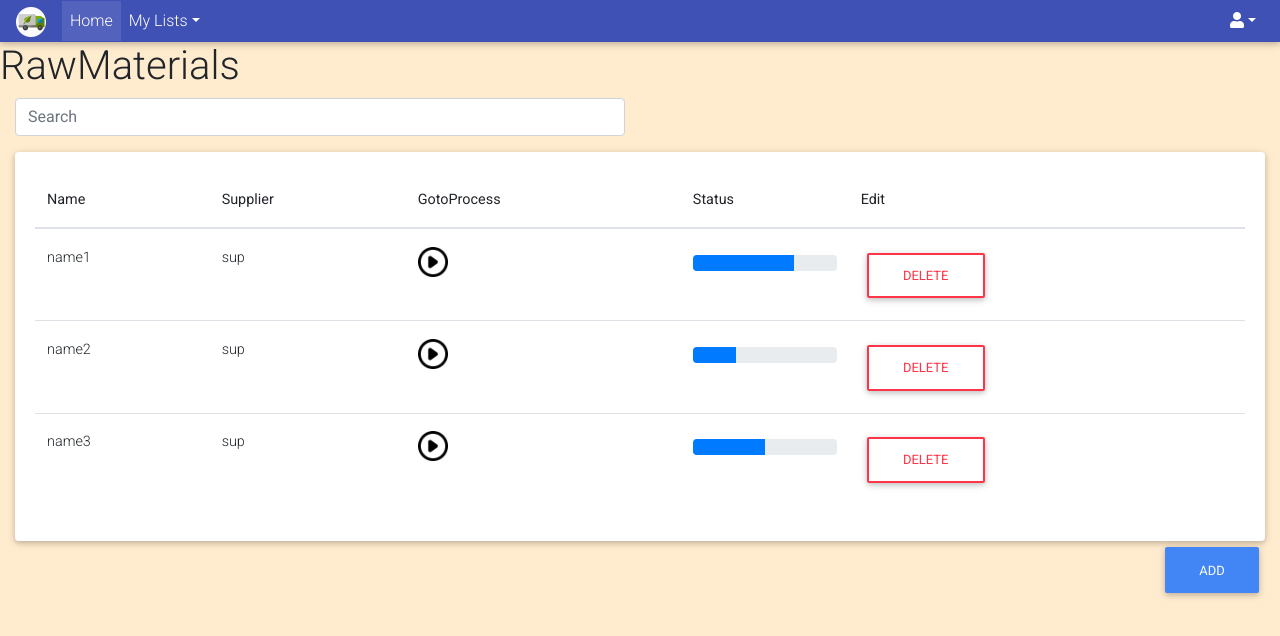
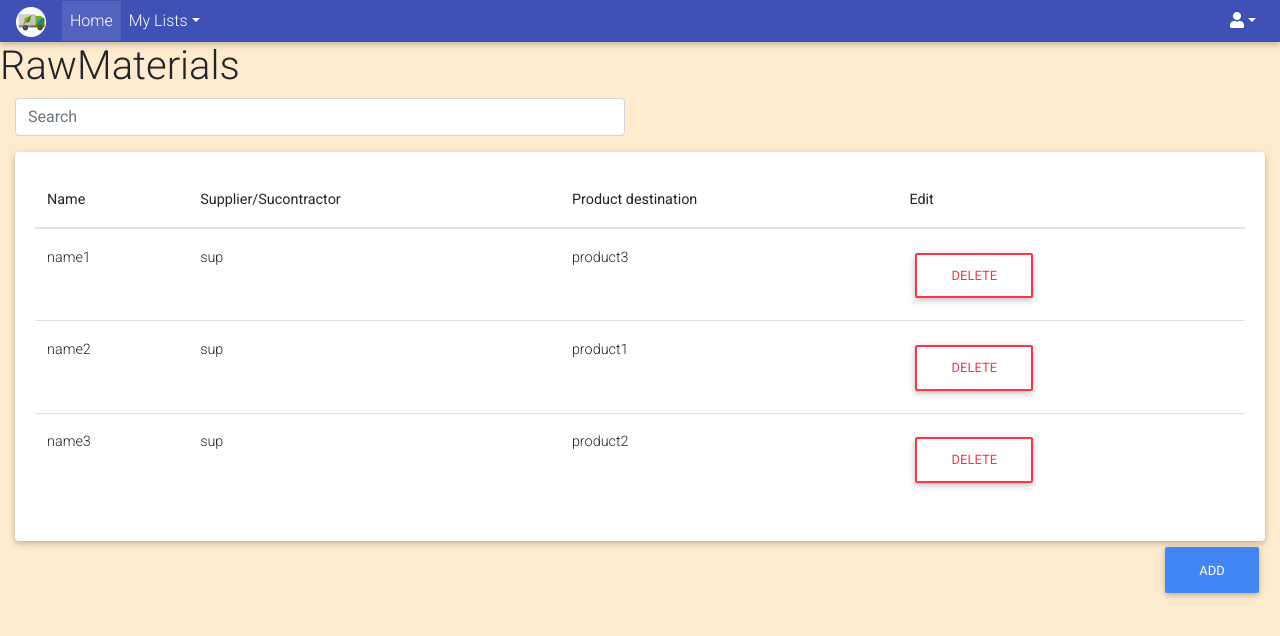
Before and after one commit to LouisDeveze/supply-impact, a React (Create React App) app in the folder frontend/: page /RawMaterials in a window 1280 px wide. Shown: the top 636 px of the page. Built offline with nearby package versions, Linux system fonts and the light colour scheme.

Commit message:
API front/back

```diff
--- a/frontend/package.json
+++ b/frontend/package.json
@@ -6,6 +6,7 @@
     "@testing-library/jest-dom": "^4.2.4",
     "@testing-library/react": "^9.3.3",
     "@testing-library/user-event": "^7.1.2",
+    "axios": "^0.19.2",
     "mdbreact": "^4.23.1",
     "react": "^16.10.2",
     "react-dom": "^16.10.2",
--- /dev/null
+++ b/frontend/src/API/ApiManager.js
@@ -0,0 +1,90 @@
+import axios from 'axios'
+
+//use 'http://' or 'https://' fix the problem of cross-origin permission
+const API_URI = 'http://localhost:3030';
+
+class ApiManager {
+
+    /*ALL GET*/
+
+    // find all users
+    fetchAllUsers() {
+        return axios.get(`${API_URI}/users`);
+    }
+
+    //find one user
+    fetchOneUser(email) {
+        return axios.get(`${API_URI}/users/${email}`);
+    }
+
+    // find all products
+    fetchAllProducts() {
+        return axios.get(`${API_URI}/modelProduit`);
+    }
+
+
+    //find one product
+    fetchOneProduct(ID) {
+        return axios.get(`${API_URI}/modelProduit/${ID}`);
+    }
+
+     // find all products
+    fetchAllAdmin() {
+    return axios.get(`${API_URI}/admin`);
+    }
+
+     //find an admin
+     fetchOneAdmin(email) {
+        return axios.get(`${API_URI}/admin/${email}`);
+    }
+
+    // find all contracts
+    fetchAllContrats() {
+    return axios.get(`${API_URI}/contrat`);
+    }
+
+    //find one contract
+    fetchMultipleContrats(idUser) {
+    return axios.get(`${API_URI}/admin/${idUser}`);
+    }
+
+    /*ALL DELETE */
+
+    //delete one user
+    deleteOneUser(id) {
+        return axios.delete(`${API_URI}/users/${id}`)
+    }
+
+    //delete one product
+    deleteOneProduct(id) {
+        return axios.delete(`${API_URI}/modelProduct/${id}`)
+    }
+
+    //delete one admin
+    deleteOneAdmin(id) {
+        return axios.delete(`${API_URI}/admin/${id}`)
+    }
+
+    //delete one contract
+    deleteOneContrat(id) {
+        return axios.delete(`${API_URI}/contrat/${id}`)
+    }
+
+    /*ALL PUT */
+
+    //create a user
+    createOneUser(data) {
+        return axios.put(`${API_URI}/users?compagny_name_fillial=${data[0]}&email=${data[1]}&password=${data[2]}&phone=${data[3]}&siret=${data[4]}&compagny-type=${data[5]}
+        &location={country=${data[6]}, region=${data[7]}, town=${data[8]}, zipCode=${data[9]}, adress=${data[10]}}`);
+    }
+
+    //TO FINISH
+
+    /*ALL POST*/
+
+    //TODO
+
+
+}
+
+export default ApiManager;
--- a/frontend/src/pages/Home.js
+++ b/frontend/src/pages/Home.js
@@ -4,6 +4,7 @@ import { Pie } from "react-chartjs-2";
 import { MDBBox, MDBContainer,MDBCard,MDBCardTitle,MDBCardText,MDBRow,MDBCol,MDBCardGroup,MDBCardBody,MDBScrollbar,
     MDBCarousel, MDBCarouselInner, MDBCarouselItem,MDBView  } from 'mdbreact';
 import "./pages.css"
+import APIManagement from "../API/ApiManager.js";
 
 export default class Home extends Component {
     constructor(props) {
@@ -46,6 +47,7 @@ export default class Home extends Component {
             <div className="Pages" style={{width: "100%", height:"100%", paddingTop:"0px", paddingBottom:"0px"}}>
                 <div className="site-content">
                     <NavHome />
+                    ded {APIManagement.fetchAllUsers }
 
                     <h1 className="global_title_1">Welcome on Supply'Impact {this.data.name} !</h1>
 
--- a/frontend/src/pages/RawMaterials.js
+++ b/frontend/src/pages/RawMaterials.js
@@ -27,9 +27,8 @@ export default class RawMaterials extends Component {
                                     <MDBTableHead>
                                         <tr>
                                             <th>Name</th>
-                                            <th>Supplier</th>
-                                            <th>GotoProcess</th>
-                                            <th>Status</th>
+                                            <th>Supplier/Sucontractor</th>
+                                            <th>Product destination</th>
                                             <th>Edit</th>
                                         </tr>
                                     </MDBTableHead>
@@ -37,22 +36,19 @@ export default class RawMaterials extends Component {
                                         <tr>
                                             <td>name1</td>
                                             <td>sup</td>
-                                            <td><a href="google.com"><img src={playButton} alt="play'button" style={{ width: "30px" }}></img></a></td>
-                                            <td> <MDBProgress value={70} className="my-2" /></td>
+                                            <td>product3</td>
                                             <td><MDBBtn outline color="danger">Delete</MDBBtn></td>
                                         </tr>
                                         <tr>
                                             <td>name2</td>
                                             <td>sup</td>
-                                            <td><a href="google.com"><img src={playButton} alt="play'button" style={{ width: "30px" }}></img></a></td>
-                                            <td> <MDBProgress value={30} className="my-2" /></td>
+                                            <td>product1</td>
                                             <td><MDBBtn outline color="danger">Delete</MDBBtn></td>
                                         </tr>
                                         <tr>
                                             <td>name3</td>
                                             <td>sup</td>
-                                            <td><a href="google.com"><img src={playButton} alt="play'button" style={{ width: "30px" }}></img></a></td>
-                                            <td> <MDBProgress value={50} className="my-2" /></td>
+                                            <td>product2</td>
                                             <td><MDBBtn outline color="danger">Delete</MDBBtn></td>
                                         </tr>
                                     </MDBTableBody>
--- a/frontend/src/pages/Suppliers.js
+++ b/frontend/src/pages/Suppliers.js
@@ -17,16 +17,16 @@ export default class Suppliers extends Component {
                 <div className="site-content">
                     <NavHome />
 
-                    <h1 className="global_title_1">My suppliers</h1>
+
 
                     <MDBContainer fluid  style={{ height:"100%"}} >
                         <MDBRow >
                             <MDBCol sm="6">
+                                <h1 className="global_title_1">My suppliers</h1>
                                 <MDBRow >
                                     <input className="form-control" type="text" placeholder="Search" aria-label="Search"  style={{width:"50%", marginLeft:"15px"}}/>
                                 </MDBRow>
                                 <MDBRow >
-
                                 <MDBCol sm="12">
                                     <MDBCard className="card-body" style={{ width: "100%", height:"100%", marginTop: "1rem" }}>
                                         <MDBCardTitle>All my suppliers</MDBCardTitle>
@@ -34,7 +34,7 @@ export default class Suppliers extends Component {
 
                                         <MDBRow >
                                             <MDBCol>
-                                                <MDBCard className="card-body" style={{ width: "100%", marginTop: "1rem" }}>
+                                                <MDBCard className="card-body" style={{ width: "100%",height: "100%", marginTop: "1rem" }}>
                                                     <MDBTable>
                                                         <MDBTableHead>
                                                             <tr>
@@ -72,6 +72,8 @@ export default class Suppliers extends Component {
                             </MDBCol>
 
                             <MDBCol sm="6">
+
+                                <MDBCol sm="12">
                                     <MDBRow>
                                     <MDBCard className="card-body overflow-auto" style={{ height:"100%", marginTop: "1rem", overflow:"hidden" }}>
                                         <MDBCardTitle>New supplier</MDBCardTitle>
@@ -91,6 +93,8 @@ export default class Suppliers extends Component {
                                             <MDBCardTitle>Information about the selected supplier</MDBCardTitle>
                                                 <div>
                                                     <p> BLABLABLBABLALABLABLA</p>
+                                                    <p> BLABLABLBABLALABLABLA</p>
+                                                    <p> BLABLABLBABLALABLABLA</p>
                                                 </div>
                                                 <div style={{display:"inline-block"}}>
                                                     <MDBBtn color="light-green">Contact</MDBBtn>
@@ -98,6 +102,7 @@ export default class Suppliers extends Component {
                                                 </div>
                                         </MDBCard>
                                     </MDBRow>
+                                </MDBCol>
                             </MDBCol>
                         </MDBRow>
                     </MDBContainer>
```
Lines whose indentation alone changed are shown as unchanged.
